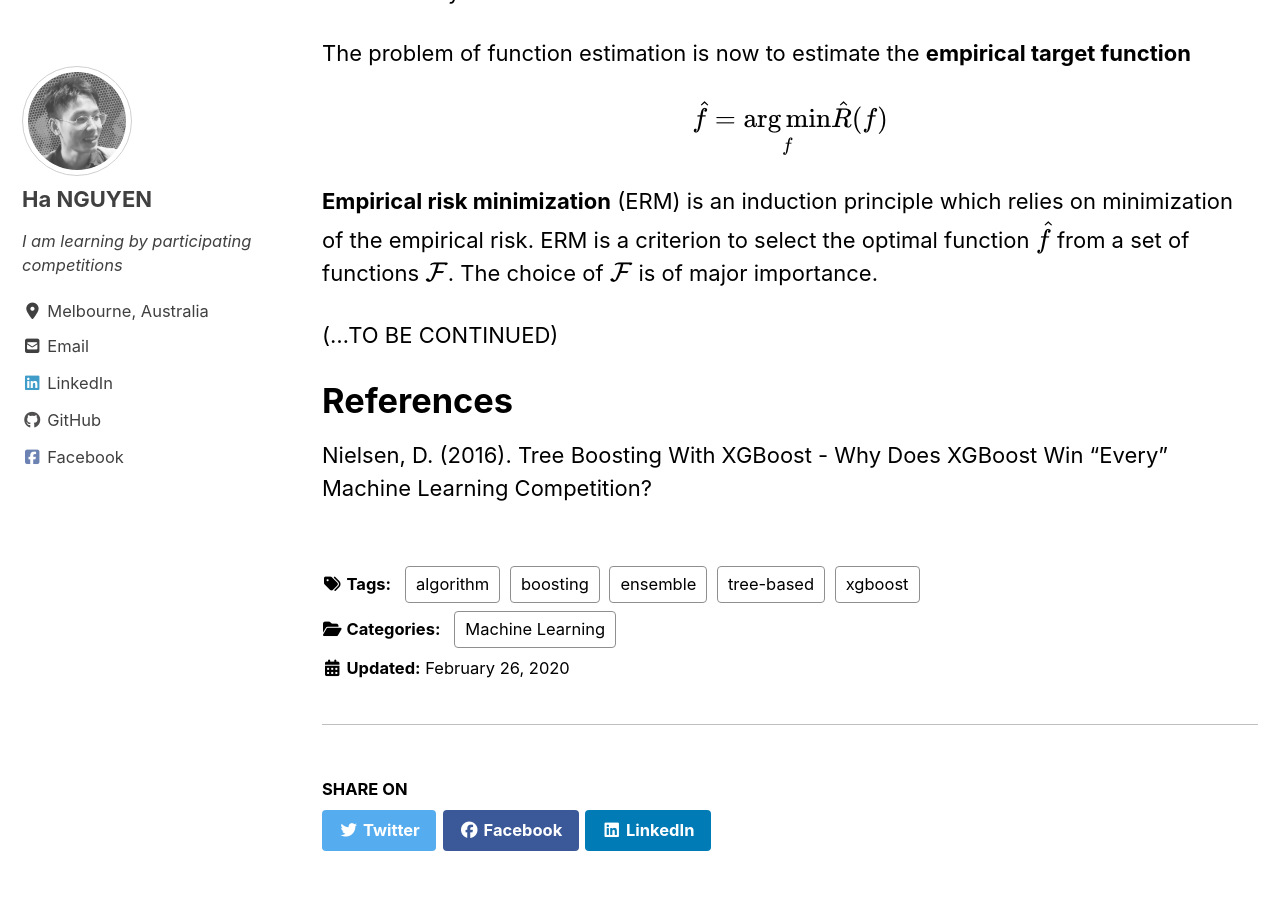
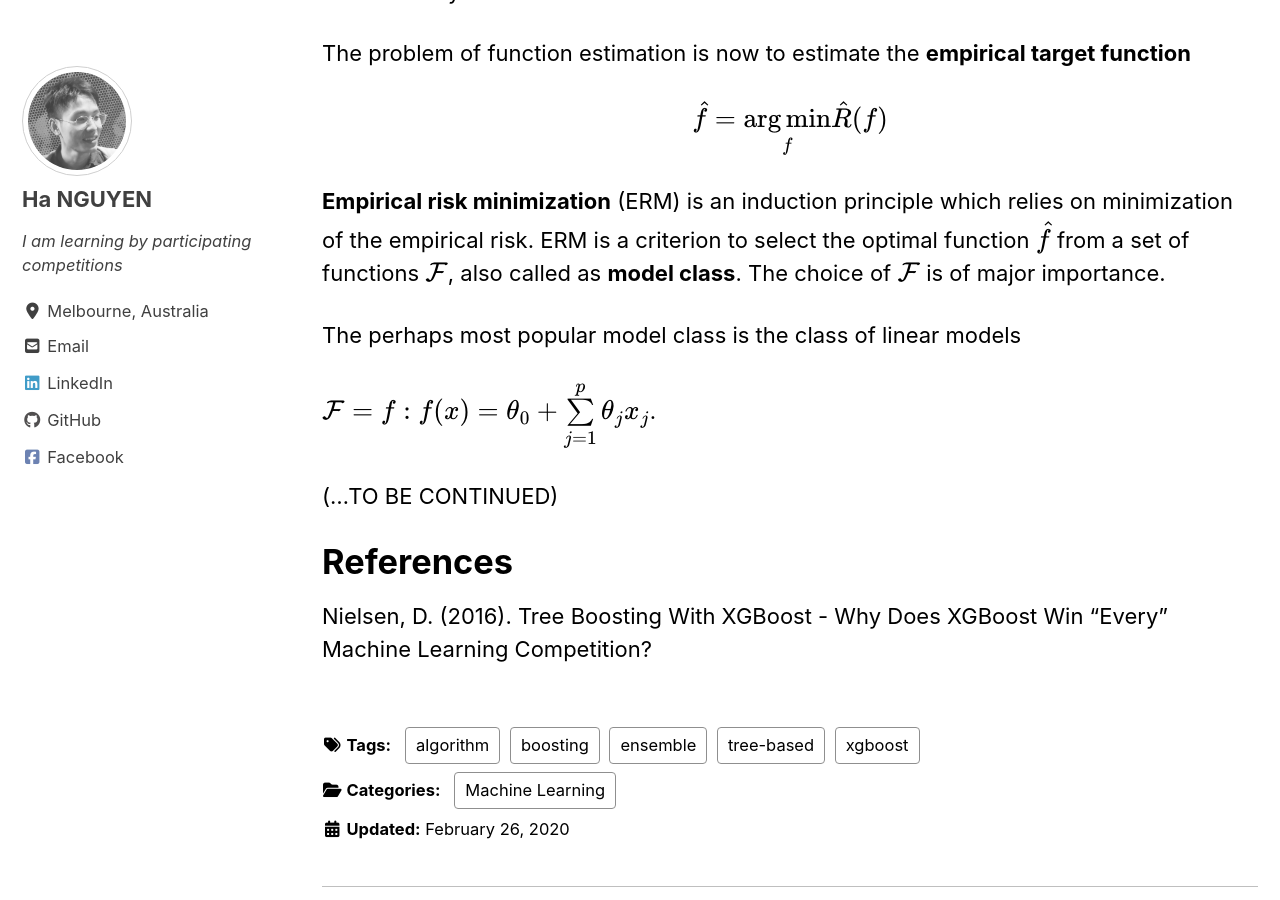
Before and after one commit to datasciblog/datasciblog.github.io, a Jekyll site: the page built from _posts/2020-02-26-tree-boosting-03.md, in a window 1280 px wide and 900 px high, scrolled down 1995 px. Built offline with Jekyll 4.4.1, drawn with Linux system fonts in a browser that asks for light colours; cached includes are drawn as plain includes; nearby versions of some CDN libraries; formulas are drawn with MathJax 3.

Commit message:
Update 2020-02-26-tree-boosting-03.md

```diff
--- a/_posts/2020-02-26-tree-boosting-03.md
+++ b/_posts/2020-02-26-tree-boosting-03.md
@@ -60,9 +60,11 @@ The problem of function estimation is now to estimate the **empirical target fun
 $$\hat{f} = \underset{f}{\arg\min} \hat{R}(f)$$
 
 
-**Empirical risk minimization** (ERM) is an induction principle which relies on minimization of the empirical risk. ERM is a criterion to select the optimal function $\hat{f}$ from a set of functions $\mathcal{F}$. The choice of $\mathcal{F}$ is of major importance.
+**Empirical risk minimization** (ERM) is an induction principle which relies on minimization of the empirical risk. ERM is a criterion to select the optimal function $\hat{f}$ from a set of functions $\mathcal{F}$, also called as **model class**. The choice of $\mathcal{F}$ is of major importance.
 
+The perhaps most popular model class is the class of linear models
 
+$$\mathcal{F} = {f : f(x) = \theta_0 + \sum\limits_{j=1}^p \theta_j x_j}$$.
 
 
 (...TO BE CONTINUED)
```
